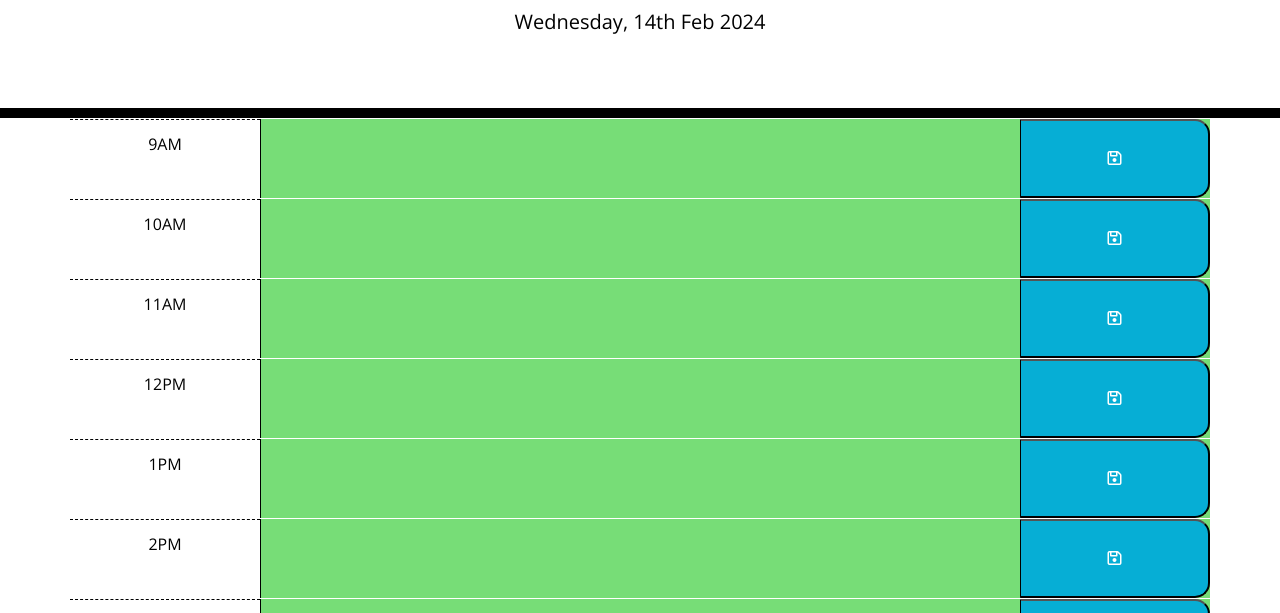
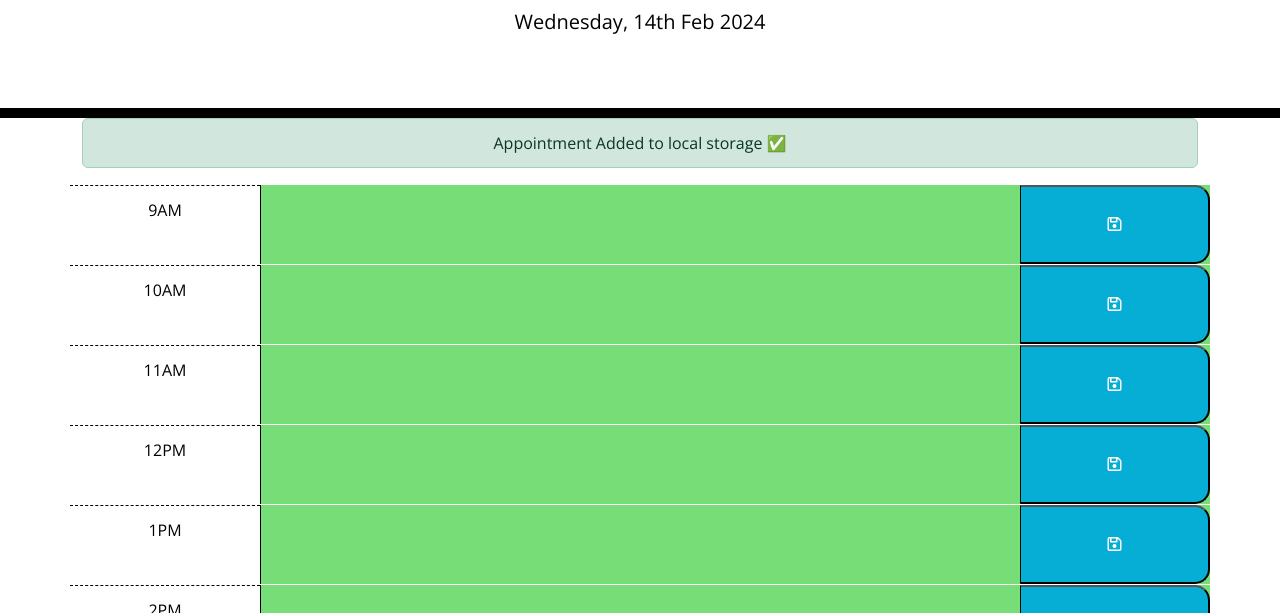
Before and after one commit to Ismail-tony/PlannerApp, a plain HTML site: page index.html in a window 1280 px wide. Both pictures are taken after a click on the button 1115 px from the left and 327 px from the top of the page. Shown: the part 169-782 px from the top of the page. Drawn offline with nearby package versions, Linux system fonts and the light colour scheme.

Commit message:
set up message once a schedule has been added

```diff
--- a/Asset/index.js
+++ b/Asset/index.js
@@ -3,18 +3,27 @@ $(document).ready(function () { //when the document is ready
     // let time = [9, 10, 11, 12, 13, 14, 15, 16, 17]; // times in 24 hours format
     const containerEl = $('.container');
     const currentDayEl = $('#currentDay');
+    const messageEl = $('#message');
 
 
     // Display the current day at the top of the calendar when a user opens the planner.
     const currentDay = dayjs().format('dddd, Do MMM YYYY');
     currentDayEl.text(currentDay);
-    $('.saveBtn').on('click', function () {
+    containerEl.on('click', '.saveBtn', function () {
         const value = $(this).siblings('.description').val();
         const time = $(this).parent().attr('id');
         // SETTING UP LOCAL STORAGE SET ITEMS
 
         localStorage.setItem(time, value);
+        messageEl.text('Appointment Added to local storage ✅').attr('class', 'alert alert-success text-center');
+        $('#message').show();
+        setTimeout(function() {
+            $('#message').hide();
+        }, 5000);
+
     });
+
+
 
     // Color-code each timeblock based on past, present, and future when the timeblock is viewed.
     function getColorCode() {
--- a/index.html
+++ b/index.html
@@ -31,6 +31,7 @@
     </header>
     <div class="container">
       <!-- Timeblocks go here -->
+      <div class="text-center" id ="message"></div>
       <div class="timeblock row" id="hour-9">
         <div class='hour col-2 text-center py-3'>9AM</div>
         <textarea class='description col-8' ></textarea>
```
Also changed, not shown: 1 other file.
